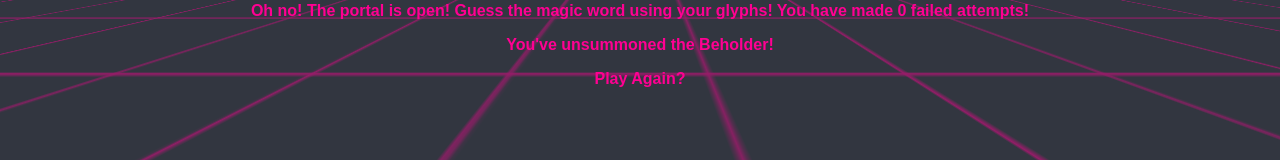
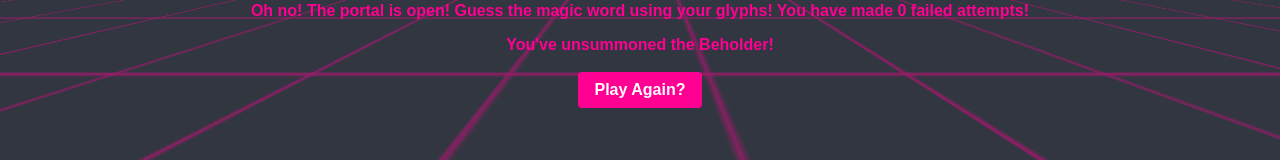
Before and after one commit to cvonwilczur/hang-beholder, a React (Create React App) app: page / in a window 1280 px wide. Both pictures are taken after a click on the button "Try a glyph!". Shown: the part 441-601 px from the top of the page. Built offline with nearby package versions, Linux system fonts and the light colour scheme; no server answers.

Commit message:
updated buttons in gameover screen

```diff
--- a/src/components/gameover/GameOver.js
+++ b/src/components/gameover/GameOver.js
@@ -6,12 +6,12 @@ const GameOver = (props) => {
       {props.gameWon ?
         <div>
           <p> You've unsummoned the Beholder! </p>
-          <button onClick={props.reset}>Play Again?</button>
+          <button class="submitButton" onClick={props.reset}>Play Again?</button>
         </div>
         :
       <div>
         <p> Oh no! The beholder has broken through! You lose! </p>
-        <button onClick={props.reset}>Try Again?</button>
+        <button class="submitButton" onClick={props.reset}>Try Again?</button>
       </div>
       }
     </div>
--- /dev/null
+++ b/src/components/gameover/Gameover.css
@@ -0,0 +1,33 @@
+
+button {
+  padding: 0;
+  border: none;
+  font: inherit;
+  color: inherit;
+  background-color: transparent;
+  cursor: pointer;
+  outline: none;
+}
+
+.submitButton {
+  margin: 2px 1%;
+  display: inline-block;
+  text-align: center;
+  text-decoration: none;
+  border: solid 1px transparent;
+  border-radius: 4px;
+  padding: 0.5em 1em;
+  color: #ffffff;
+  background-color: #FF0092;
+}
+
+.submitButton:active {
+  transform: translateY(1px);
+  filter: saturate(150%);
+}
+
+.submitButton:hover,
+.submitButton:focus {
+  color: #FF0092;
+  background-color: white;
+}
```
